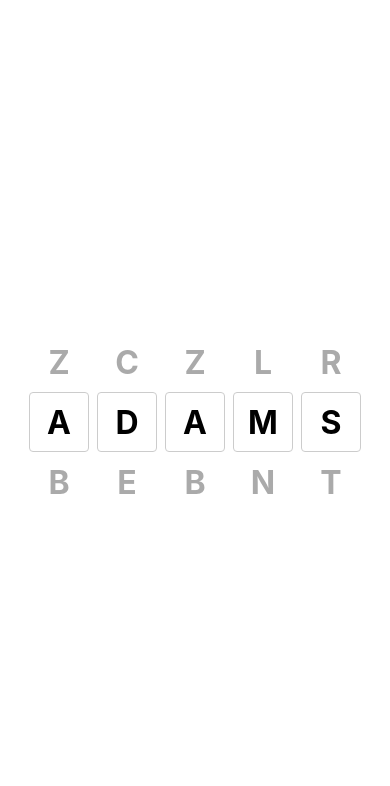
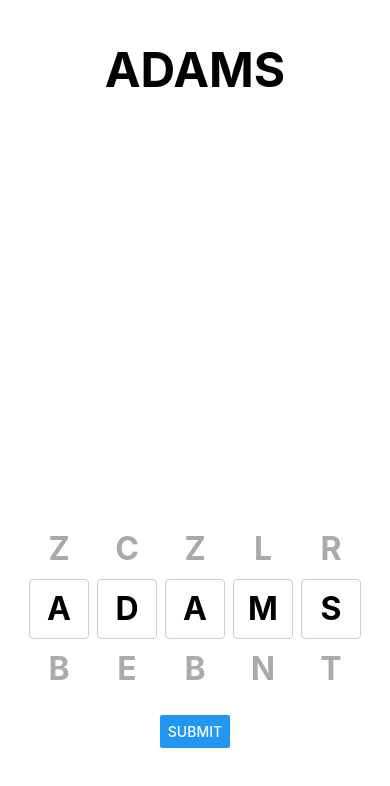
Before and after one commit to john-pickett/lockword, a React Native app: screen / in a window 390 px wide. Shown: the top 786 px of the page. Built offline with nearby package versions, Linux system fonts and the light colour scheme.

Commit message:
feat: add word submission and layout changes

```diff
--- a/App.tsx
+++ b/App.tsx
@@ -1,6 +1,6 @@
-import React, { useMemo } from 'react';
+import React, { useMemo, useState } from 'react';
 import { StatusBar } from 'expo-status-bar';
-import { StyleSheet, View } from 'react-native';
+import { StyleSheet, View, Text, Button, ScrollView } from 'react-native';
 import LetterDial from './src/components/LetterDial';
 import { COMMON_FIVE_LETTER_WORDS } from './src/data/fiveLetterWords';
 
@@ -9,16 +9,44 @@ export default function App() {
     const index = Math.floor(Math.random() * COMMON_FIVE_LETTER_WORDS.length);
     return COMMON_FIVE_LETTER_WORDS[index].toUpperCase();
   }, []);
-  const letters = randomWord.split('');
+  const [letters, setLetters] = useState(() => randomWord.split(''));
+  const [words, setWords] = useState<string[]>([]);
+
+  const handleLetterChange = (index: number, letter: string) => {
+    setLetters(prev => {
+      const updated = [...prev];
+      updated[index] = letter;
+      return updated;
+    });
+  };
+
+  const handleSubmit = () => {
+    const word = letters.join('');
+    setWords(prev => [...prev, word]);
+  };
 
   return (
     <View style={styles.container}>
-      <View style={styles.row}>
-        {letters.map((letter, i) => (
-          <View key={i} style={styles.dial}>
-            <LetterDial initialLetter={letter} />
-          </View>
+      <ScrollView style={styles.wordsArea} contentContainerStyle={styles.wordsContent}>
+        <Text style={styles.randomWord}>{randomWord}</Text>
+        {words.map((word, i) => (
+          <Text key={`${word}-${i}`} style={styles.submittedWord}>
+            {word}
+          </Text>
         ))}
+      </ScrollView>
+      <View style={styles.bottomArea}>
+        <View style={styles.row}>
+          {letters.map((letter, i) => (
+            <View key={i} style={styles.dial}>
+              <LetterDial
+                initialLetter={letter}
+                onChange={l => handleLetterChange(i, l)}
+              />
+            </View>
+          ))}
+        </View>
+        <Button title="Submit" onPress={handleSubmit} />
       </View>
       <StatusBar style="auto" />
     </View>
@@ -29,11 +57,31 @@ const styles = StyleSheet.create({
   container: {
     flex: 1,
     backgroundColor: '#fff',
+  },
+  wordsArea: {
+    flex: 2,
+  },
+  wordsContent: {
+    alignItems: 'center',
+    paddingTop: 40,
+  },
+  randomWord: {
+    fontSize: 48,
+    fontWeight: 'bold',
+    textAlign: 'center',
+  },
+  submittedWord: {
+    fontSize: 24,
+    marginTop: 8,
+  },
+  bottomArea: {
+    flex: 1,
     alignItems: 'center',
     justifyContent: 'center',
   },
   row: {
     flexDirection: 'row',
+    marginBottom: 16,
   },
   dial: {
     width: 60,
```
